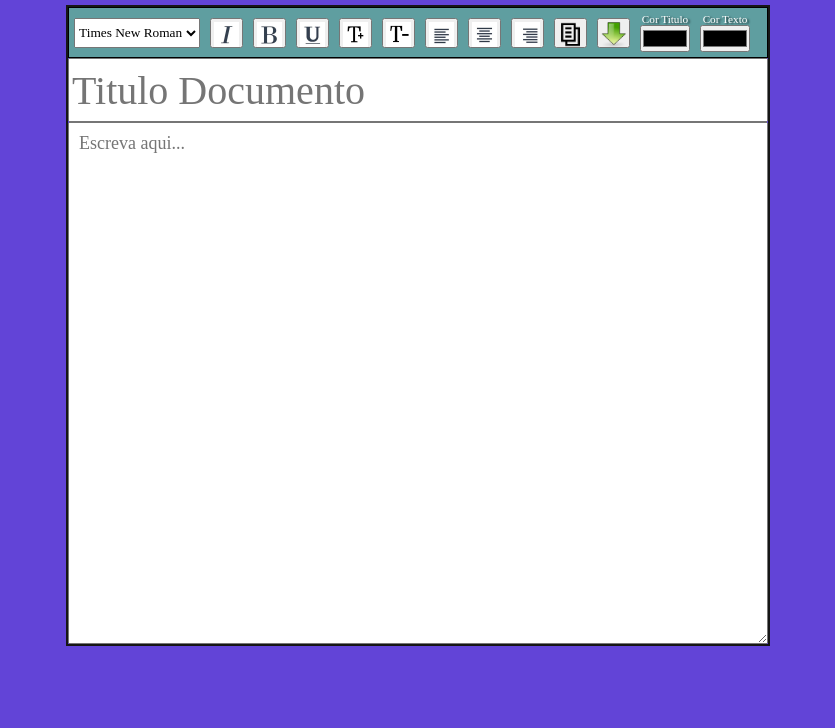
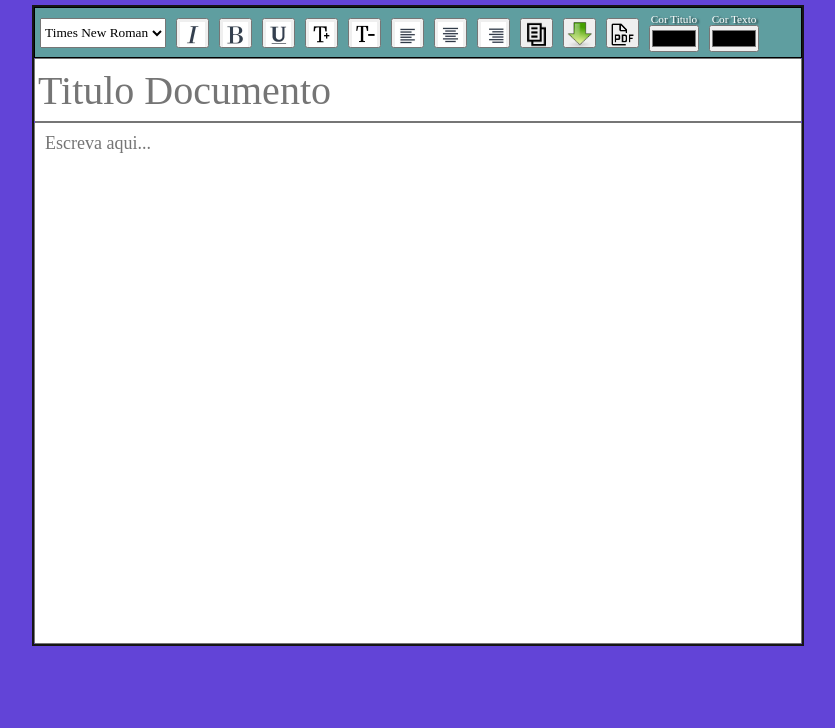
Before and after one commit to ThaynaSantana/World-Text-Editor, a website: page index.html in a window 1280 px wide. Shown: the part 72-800 px from the top of the page, without its empty margins (222-1057 px from the left). Drawn offline with Linux system fonts and the light colour scheme.

Commit message:
textarea não é mais redimensionavel

```diff
--- a/index.html
+++ b/index.html
@@ -35,6 +35,7 @@
             <button onclick="ToAlignRight()"><img src="assets/align_right_icon.jpg" title="Alinhar á direita" alt="botao para alinhar a estrutura do texto á direita"></button>
             <button onclick="CopyText()"><img src="assets/copy_icon.png" title="Copiar todo o texto escrito" alt="botao para copiar todo o texto escrito"></button>
             <button onclick="Download()"><img src="assets/download_icon.png" title="Baixar o documento"></button>
+            <button onclick="onSavePDf()"><img src="assets/pdf_icon.png" title="Exportar em documento PDF"></button>
             <div class="color-pickers">
                 <label>Cor Titulo</label>
                 <input id="color_title" title="Mudar a cor do titulo" onchange="ToColorTitle()" type="color" >
--- a/style.css
+++ b/style.css
@@ -18,7 +18,7 @@ body {
 
 #editor {
     margin: 20px auto 20px auto;
-    width: 700px;
+    width: 48rem;
     display: flex;
     flex-direction: column;
     border: 2px solid rgb(22, 22, 22);
@@ -43,7 +43,7 @@ textarea {
     height: 500px;
     font-size: 18px;
     padding: 10px;
-
+    resize: none;
 }
 
 *:focus-visible {
```
Also changed, not shown: assets/pdf_icon.png (added), script.js (line endings or trailing spaces).
